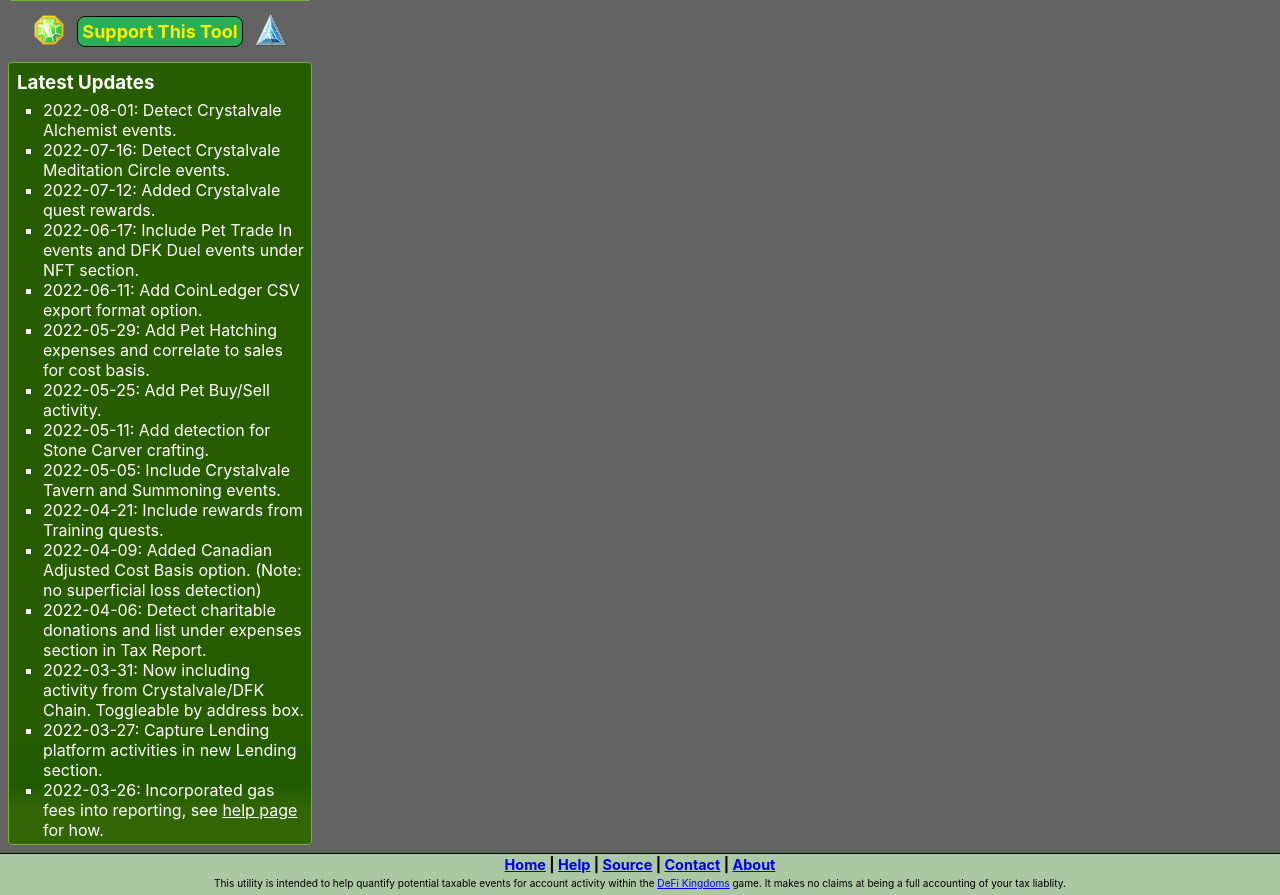
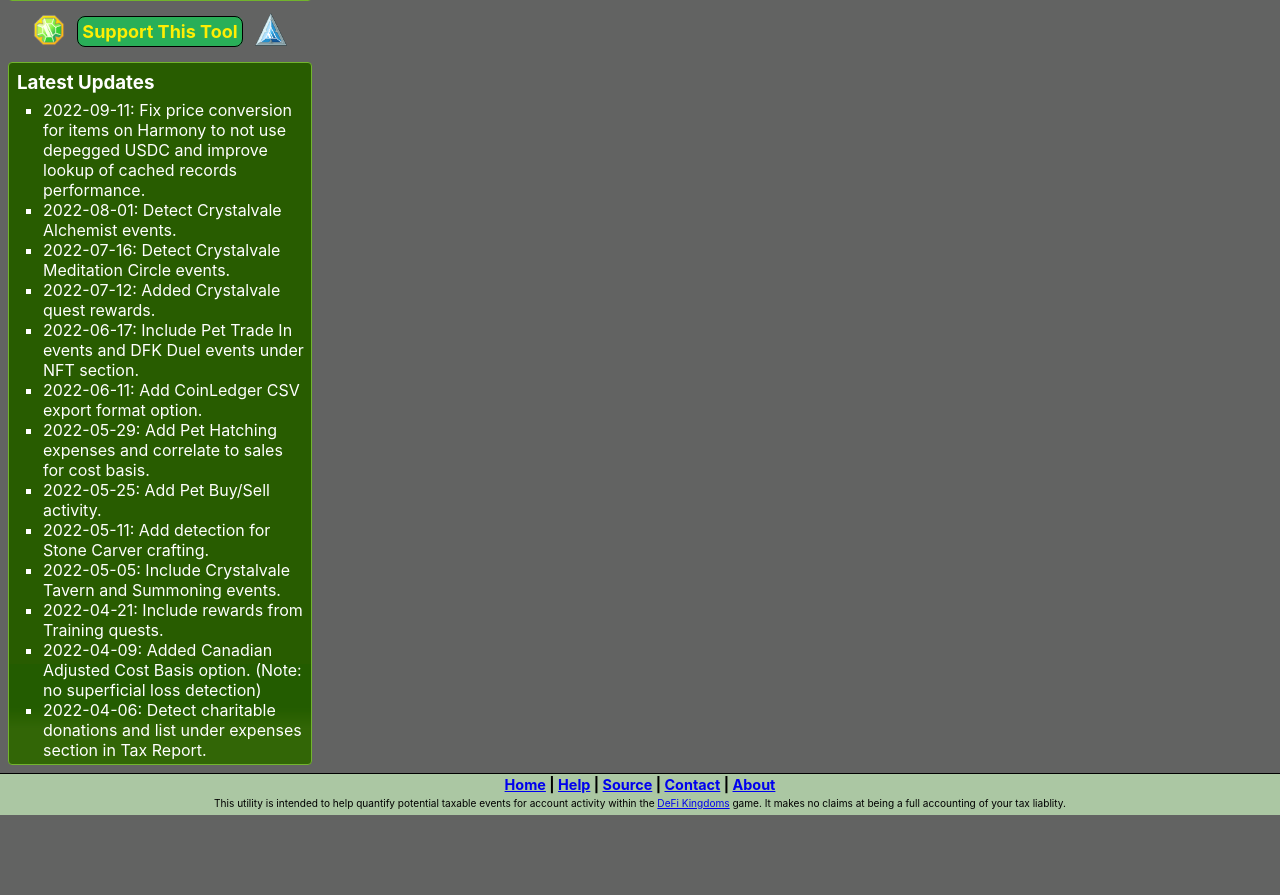
Before and after one commit to pwillworth/dfkreport, a Python web app: template web/templates/home.html in a window 1280 px wide. Shown: the part 811-1706 px from the top of the page. After the commit the page ends 1626 px from the top, so only its background shows below. Run offline with Jinja, Linux system fonts and the light colour scheme; the template is opened without the code that fills it, so the values that code supplies are empty.

Commit message:
notes update

```diff
--- a/web/templates/home.html
+++ b/web/templates/home.html
@@ -295,6 +295,7 @@ function downloadDone() {
       <h3>Latest Updates</h3>
       <div class="sectionHead"></div>
       <ul>
+        <li>2022-09-11: Fix price conversion for items on Harmony to not use depegged USDC and improve lookup of cached records performance.</li>
         <li>2022-08-01: Detect Crystalvale Alchemist events.</li>
         <li>2022-07-16: Detect Crystalvale Meditation Circle events.</li>
         <li>2022-07-12: Added Crystalvale quest rewards.</li>
@@ -307,9 +308,6 @@ function downloadDone() {
         <li>2022-04-21: Include rewards from Training quests.</li>
         <li>2022-04-09: Added Canadian Adjusted Cost Basis option. (Note: no superficial loss detection)</li>
         <li>2022-04-06: Detect charitable donations and list under expenses section in Tax Report.</li>
-        <li>2022-03-31: Now including activity from Crystalvale/DFK Chain.  Toggleable by address box.</li>
-        <li>2022-03-27: Capture Lending platform activities in new Lending section.</li>
-        <li>2022-03-26: Incorporated gas fees into reporting, see <a href="{{ BASE_SCRIPT_URL }}help.py" title="Get help">help page</a> for how.</li>
       </ul>
     </div>
   </div>
```
